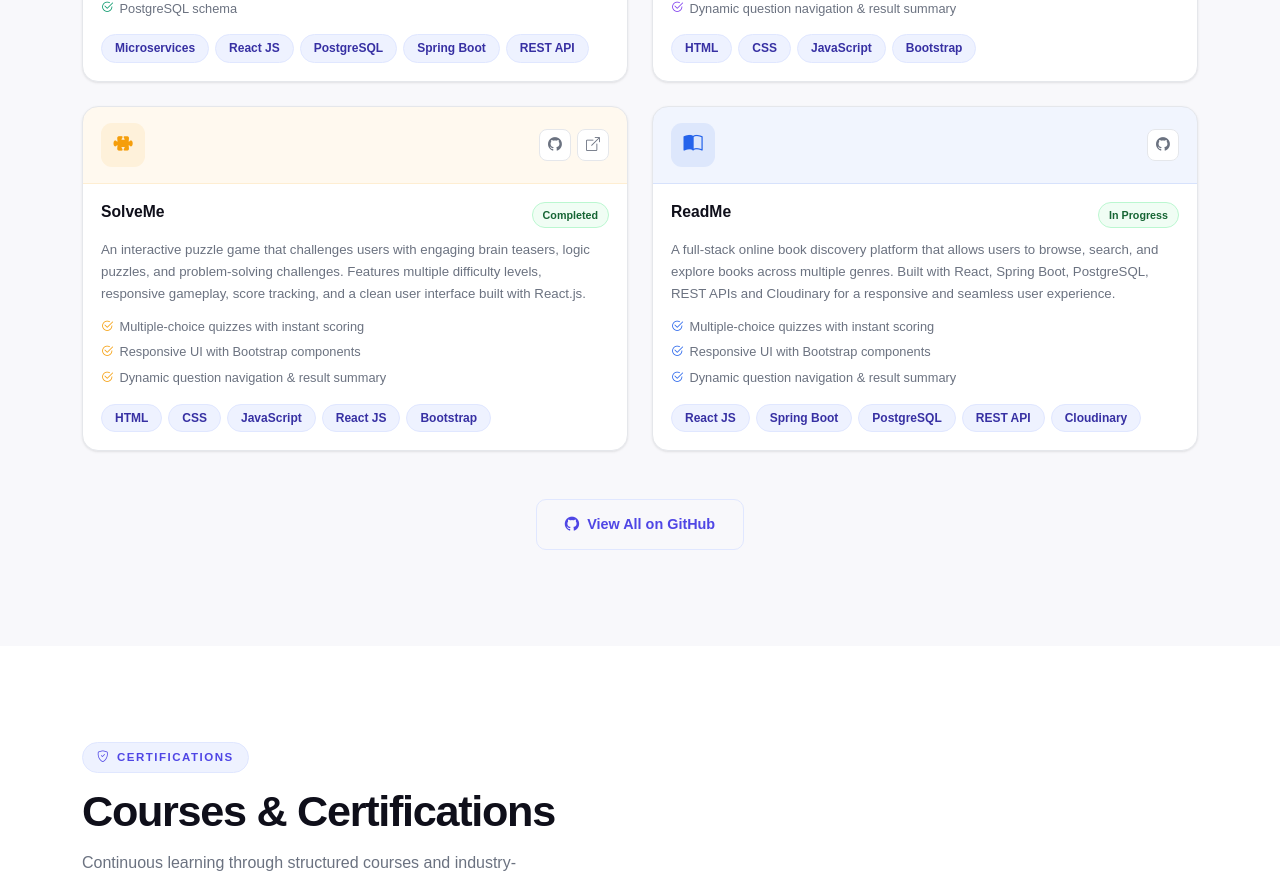
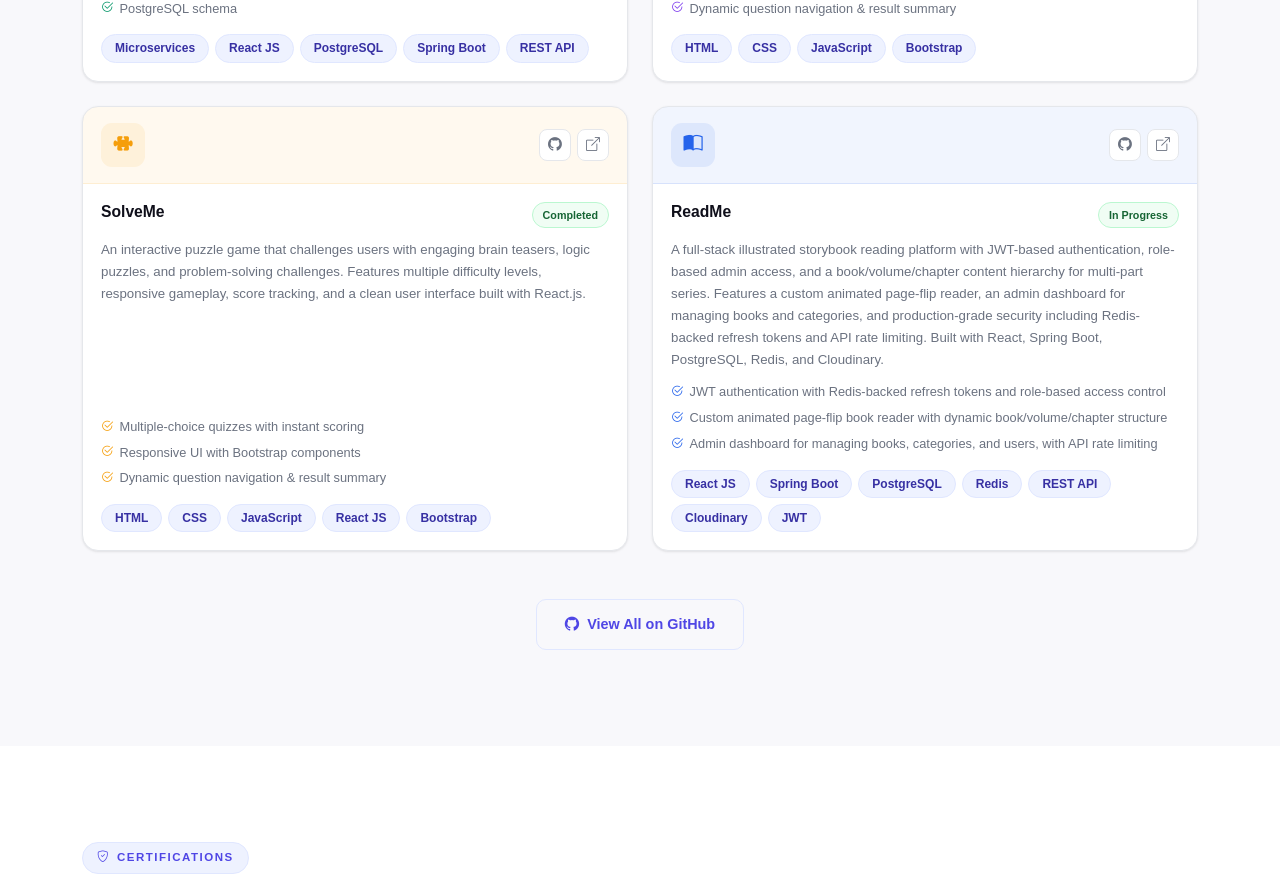
Before and after one commit to AbhishekKhursange/portfolio, a React (Vite) app: page / in a window 1280 px wide. Shown: the part 3940-4822 px from the top of the page. Built offline with nearby package versions, Linux system fonts and the light colour scheme.

Commit message:
Add new project ReadMe

```diff
--- a/src/components/Projects.jsx
+++ b/src/components/Projects.jsx
@@ -65,15 +65,19 @@ const PROJECTS = [
   },
   {
     title: 'ReadMe',
-    desc: 'A full-stack online book discovery platform that allows users to browse, search, and explore books across multiple genres. Built with React, Spring Boot, PostgreSQL, REST APIs and Cloudinary for a responsive and seamless user experience.',
-    category: 'Frontend Web Application',
+    desc: 'A full-stack illustrated storybook reading platform with JWT-based authentication, role-based admin access, and a book/volume/chapter content hierarchy for multi-part series. Features a custom animated page-flip reader, an admin dashboard for managing books and categories, and production-grade security including Redis-backed refresh tokens and API rate limiting. Built with React, Spring Boot, PostgreSQL, Redis, and Cloudinary.',
+    category: 'Full-Stack Web Application',
     status: 'In Progress',
     color: '#2563eb',
     icon: 'bi-book-half',
-    tech: ['React JS', 'Spring Boot', 'PostgreSQL', 'REST API', 'Cloudinary'],
-    highlights: ['Multiple-choice quizzes with instant scoring', 'Responsive UI with Bootstrap components', 'Dynamic question navigation & result summary'],
-    github: '',
-    live: '',
+    tech: ['React JS', 'Spring Boot', 'PostgreSQL', 'Redis', 'REST API', 'Cloudinary', 'JWT'],
+    highlights: [
+      'JWT authentication with Redis-backed refresh tokens and role-based access control',
+      'Custom animated page-flip book reader with dynamic book/volume/chapter structure',
+      'Admin dashboard for managing books, categories, and users, with API rate limiting'
+    ],
+    github: 'https://github.com/AbhishekKhursange/readme-frontend',
+    live: 'https://readme-frontend-delta.vercel.app',
   },
 ];
 
```
